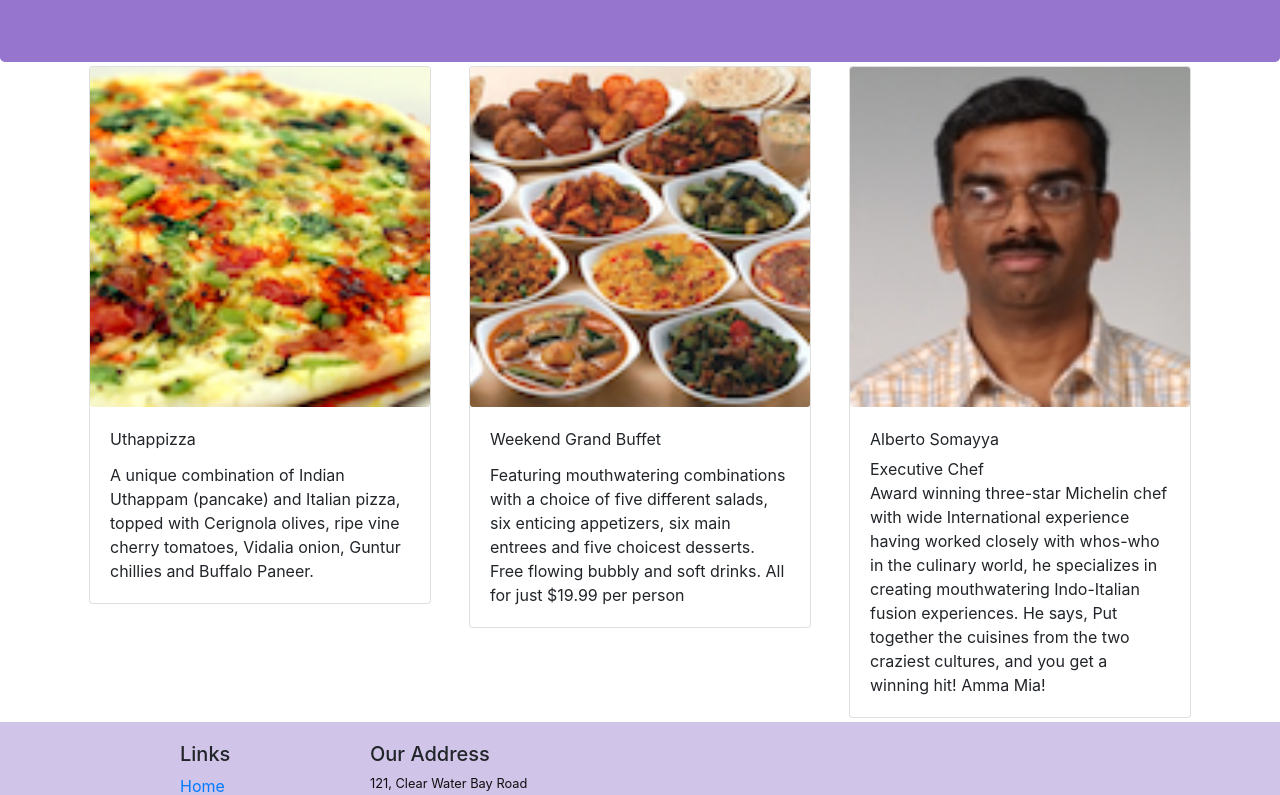
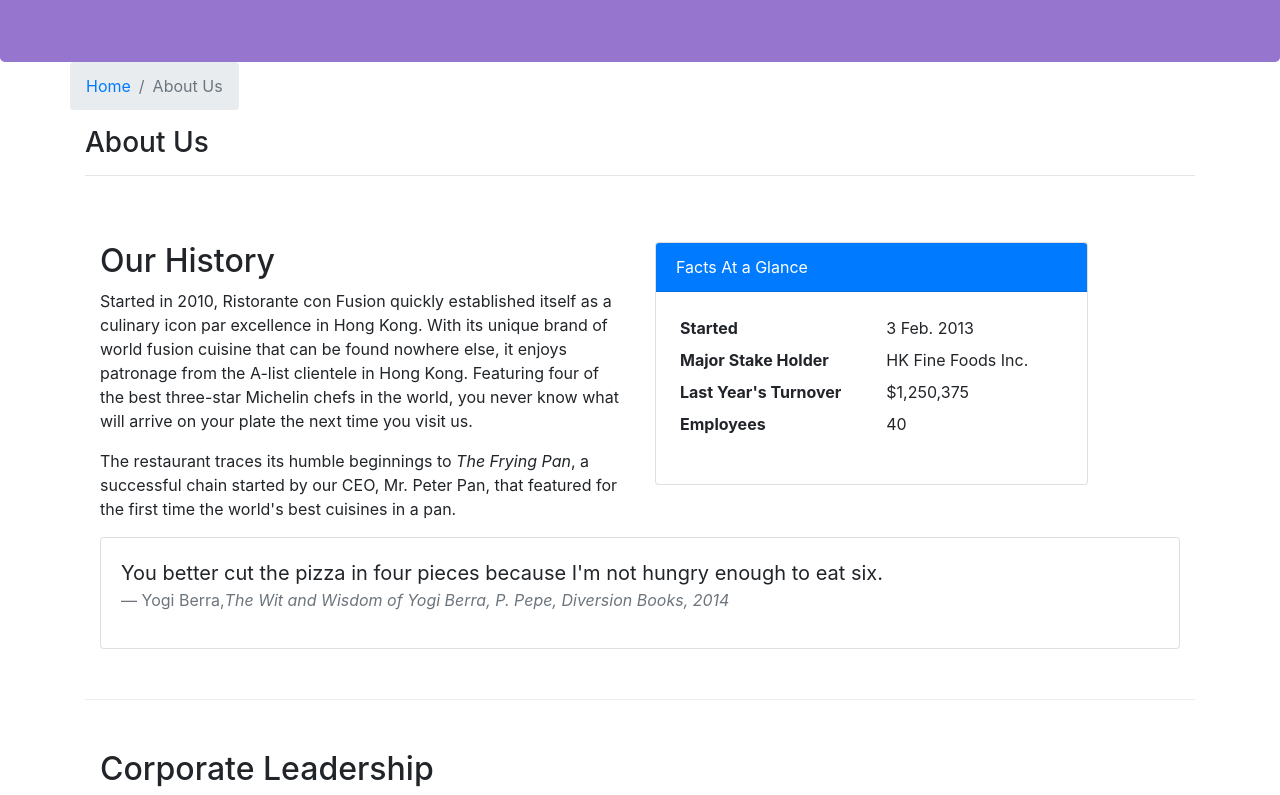
Before and after one commit to z-sohaib/Pitchou-Food, a React (Create React App) app: page /aboutus in a window 1280 px wide. Before the commit this address led to /home. Shown: the part 280-1075 px from the top of the page. Built offline with nearby package versions, Linux system fonts and the light colour scheme.

Commit message:
Assignment 2

```diff
--- /dev/null
+++ b/src/components/AboutComponent.js
@@ -0,0 +1,119 @@
+import React from "react";
+import {
+  Breadcrumb,
+  BreadcrumbItem,
+  Card,
+  CardBody,
+  CardHeader,
+  Media,
+} from "reactstrap";
+import { Link } from "react-router-dom";
+
+function About(props) {
+  const leaders = props.leaders.map((leader) => {
+    return (
+      <div key={leader.id} className="col-12 mt-5">
+        <RenderLeader leader={leader} />
+      </div>
+    );
+  });
+
+  function RenderLeader({ leader }) {
+    return (
+      <Media tag="li">
+        <Media left middle>
+          <Media object src={leader.image} alt={leader.name} />
+        </Media>
+        <Media body className="ml-5">
+          <Media heading>{leader.name}</Media>
+          <p>{leader.designation}</p>
+          <p>{leader.description}</p>
+        </Media>
+      </Media>
+    );
+  }
+
+  return (
+    <div className="container">
+      <div className="row">
+        <Breadcrumb>
+          <BreadcrumbItem>
+            <Link to="/home">Home</Link>
+          </BreadcrumbItem>
+          <BreadcrumbItem active>About Us</BreadcrumbItem>
+        </Breadcrumb>
+        <div className="col-12">
+          <h3>About Us</h3>
+          <hr />
+        </div>
+      </div>
+      <div className="row row-content">
+        <div className="col-12 col-md-6">
+          <h2>Our History</h2>
+          <p>
+            Started in 2010, Ristorante con Fusion quickly established itself as
+            a culinary icon par excellence in Hong Kong. With its unique brand
+            of world fusion cuisine that can be found nowhere else, it enjoys
+            patronage from the A-list clientele in Hong Kong. Featuring four of
+            the best three-star Michelin chefs in the world, you never know what
+            will arrive on your plate the next time you visit us.
+          </p>
+          <p>
+            The restaurant traces its humble beginnings to{" "}
+            <em>The Frying Pan</em>, a successful chain started by our CEO, Mr.
+            Peter Pan, that featured for the first time the world's best
+            cuisines in a pan.
+          </p>
+        </div>
+        <div className="col-12 col-md-5">
+          <Card>
+            <CardHeader className="bg-primary text-white">
+              Facts At a Glance
+            </CardHeader>
+            <CardBody>
+              <dl className="row p-1">
+                <dt className="col-6">Started</dt>
+                <dd className="col-6">3 Feb. 2013</dd>
+                <dt className="col-6">Major Stake Holder</dt>
+                <dd className="col-6">HK Fine Foods Inc.</dd>
+                <dt className="col-6">Last Year's Turnover</dt>
+                <dd className="col-6">$1,250,375</dd>
+                <dt className="col-6">Employees</dt>
+                <dd className="col-6">40</dd>
+              </dl>
+            </CardBody>
+          </Card>
+        </div>
+        <div className="col-12">
+          <Card>
+            <CardBody className="bg-faded">
+              <blockquote className="blockquote">
+                <p className="mb-0">
+                  You better cut the pizza in four pieces because I'm not hungry
+                  enough to eat six.
+                </p>
+                <footer className="blockquote-footer">
+                  Yogi Berra,
+                  <cite title="Source Title">
+                    The Wit and Wisdom of Yogi Berra, P. Pepe, Diversion Books,
+                    2014
+                  </cite>
+                </footer>
+              </blockquote>
+            </CardBody>
+          </Card>
+        </div>
+      </div>
+      <div className="row row-content">
+        <div className="col-12">
+          <h2>Corporate Leadership</h2>
+        </div>
+        <div className="col-12">
+          <Media list>{leaders}</Media>
+        </div>
+      </div>
+    </div>
+  );
+}
+
+export default About;
--- a/src/components/ContactComponent.js
+++ b/src/components/ContactComponent.js
@@ -1,20 +1,18 @@
-import React from "react";
-import { Breadcrumb, BreadcrumbItem } from "reactstrap";
-import { Link } from "react-router-dom";
+import React from 'react';
+import { Breadcrumb, BreadcrumbItem } from 'reactstrap';
+import { Link } from 'react-router-dom';
 
 function Contact(props) {
-  return (
+    return(
         <div className="container">
             <div className="row">
                 <Breadcrumb>
-          <BreadcrumbItem>
-            <Link to="/home">Home</Link>
-          </BreadcrumbItem>
-          <BreadcrumbItem active>Contact Us</BreadcrumbItem>
+                    <BreadcrumbItem><Link to='/home'>Home</Link></BreadcrumbItem>
+                    <BreadcrumbItem>Contact us</BreadcrumbItem>
                 </Breadcrumb>
                 <div className="col-12">
-          <h3>Contact Us</h3>
-          <hr />
+                    <h3>Contact us</h3>
+                    <hr/>
                 </div>
             </div>
             <div className="row row-content">
@@ -24,18 +22,12 @@
                 <div className="col-12 col-sm-4 offset-sm-1">
                         <h5>Our Address</h5>
                         <address>
-            121, Clear Water Bay Road
-            <br />
-            Clear Water Bay, Kowloon
-            <br />
-            HONG KONG
-            <br />
-            <i className="fa fa-phone"></i>: +852 1234 5678
-            <br />
-            <i className="fa fa-fax"></i>: +852 8765 4321
-            <br />
-            <i className="fa fa-envelope"></i>:{" "}
-            <a href="mailto:confusion@food.net">confusion@food.net</a>
+                        121, Clear Water Bay Road<br />
+                        Clear Water Bay, Kowloon<br />
+                        HONG KONG<br />
+                        <i className="fa fa-phone"></i>: +852 1234 5678<br />
+                        <i className="fa fa-fax"></i>: +852 8765 4321<br />
+                        <i className="fa fa-envelope"></i>: <a href="mailto:confusion@food.net">confusion@food.net</a>
                         </address>
                 </div>
                 <div className="col-12 col-sm-6 offset-sm-1">
@@ -43,23 +35,9 @@
                 </div>
                 <div className="col-12 col-sm-11 offset-sm-1">
                     <div className="btn-group" role="group">
-            <a
-              role="button"
-              className="btn btn-primary"
-              href="tel:+85212345678"
-            >
-              <i className="fa fa-phone"></i> Call
-            </a>
-            <a role="button" className="btn btn-info">
-              <i className="fa fa-skype"></i> Skype
-            </a>
-            <a
-              role="button"
-              className="btn btn-success"
-              href="mailto:confusion@food.net"
-            >
-              <i className="fa fa-envelope-o"></i> Email
-            </a>
+                        <a role="button" className="btn btn-primary" href="tel:+85212345678"><i className="fa fa-phone"></i> Call</a>
+                        <a role="button" className="btn btn-info"><i className="fa fa-skype"></i> Skype</a>
+                        <a role="button" className="btn btn-success" href="mailto:confusion@food.net"><i className="fa fa-envelope-o"></i> Email</a>
                     </div>
                 </div>
             </div>
--- a/src/components/MainComponent.js
+++ b/src/components/MainComponent.js
@@ -5,6 +5,7 @@
 import Footer from "./FooterComponent";
 import Home from "./HomeComponent";
 import Contact from "./ContactComponent";
+import About from "./AboutComponent";
 
 import { Switch, Route, Redirect } from "react-router-dom";
 
@@ -63,6 +64,11 @@
           />
           <Route path="/menu/:dishId" component={DishWithId} />
           <Route exact path="/contactus" component={Contact} />
+          <Route
+            exact
+            path="/aboutus"
+            component={() => <About leaders={this.state.leaders} />}
+          />
           <Redirect to="/home" />
         </Switch>
         <Footer />
```
Lines whose indentation alone changed are shown as unchanged.
